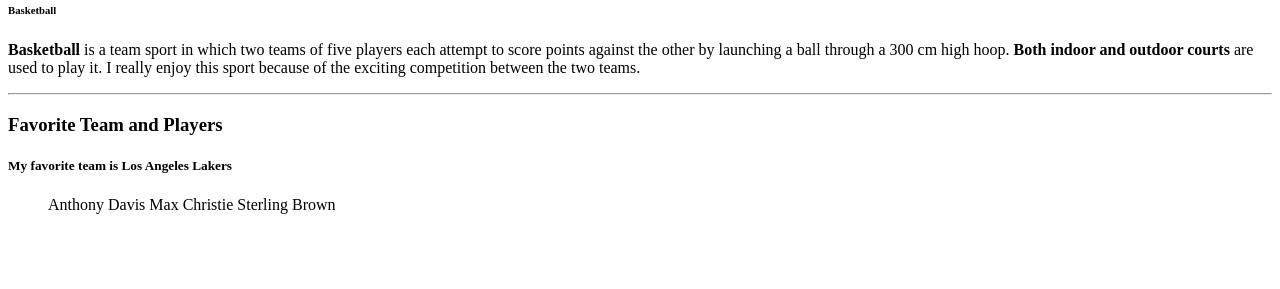
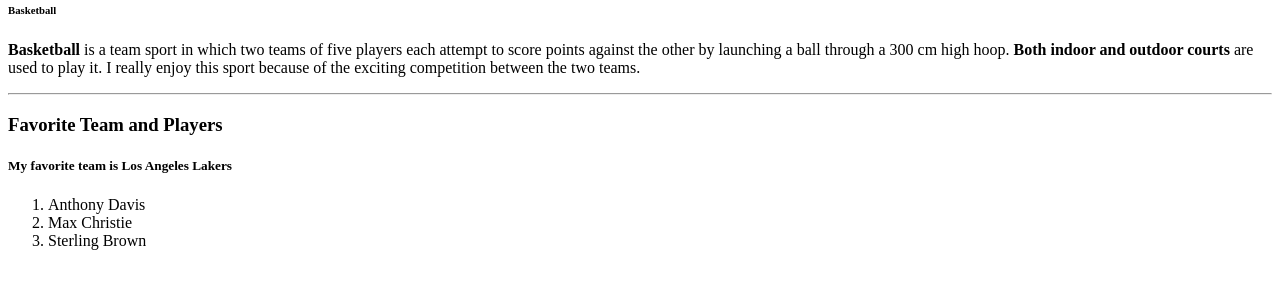
Before and after one commit to 44-563-Web-Apps-S23/44563-webapps-assignment-3-s560998, a plain HTML site: page index.html in a window 1280 px wide. Shown: the part 79-368 px from the top of the page. Drawn offline with Linux system fonts and the light colour scheme.

Commit message:
Added favorite team and players

```diff
--- a/index.html
+++ b/index.html
@@ -20,9 +20,9 @@
             <h3>Favorite Team and Players</h3>
             <h5>My favorite team is Los Angeles Lakers</h5>
             <ol>
-                Anthony Davis
-                Max Christie
-                Sterling Brown
+                <li>Anthony Davis</li>
+                <li>Max Christie</li>
+                <li>Sterling Brown</li>
             </ol>
        </body>
 </html>
```
